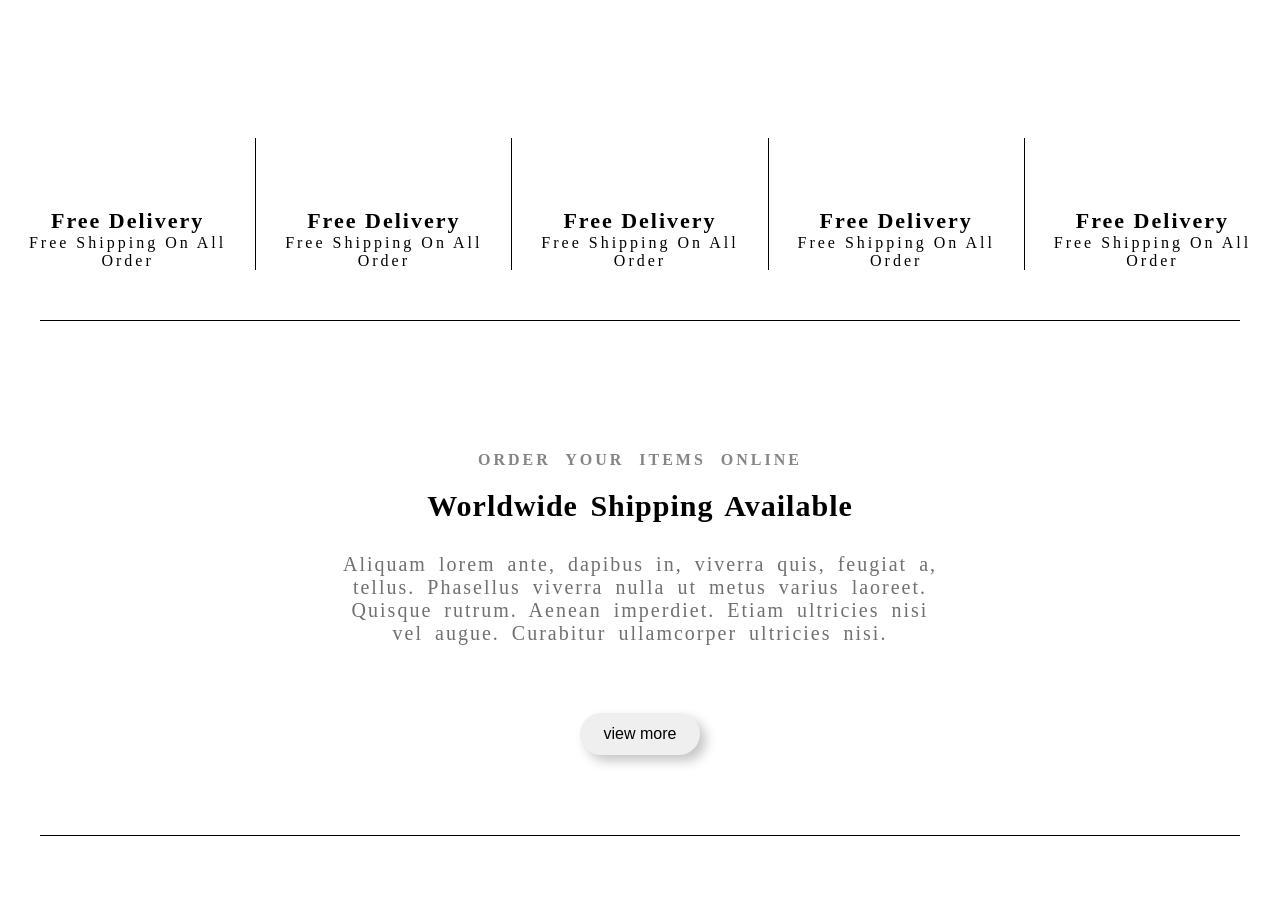
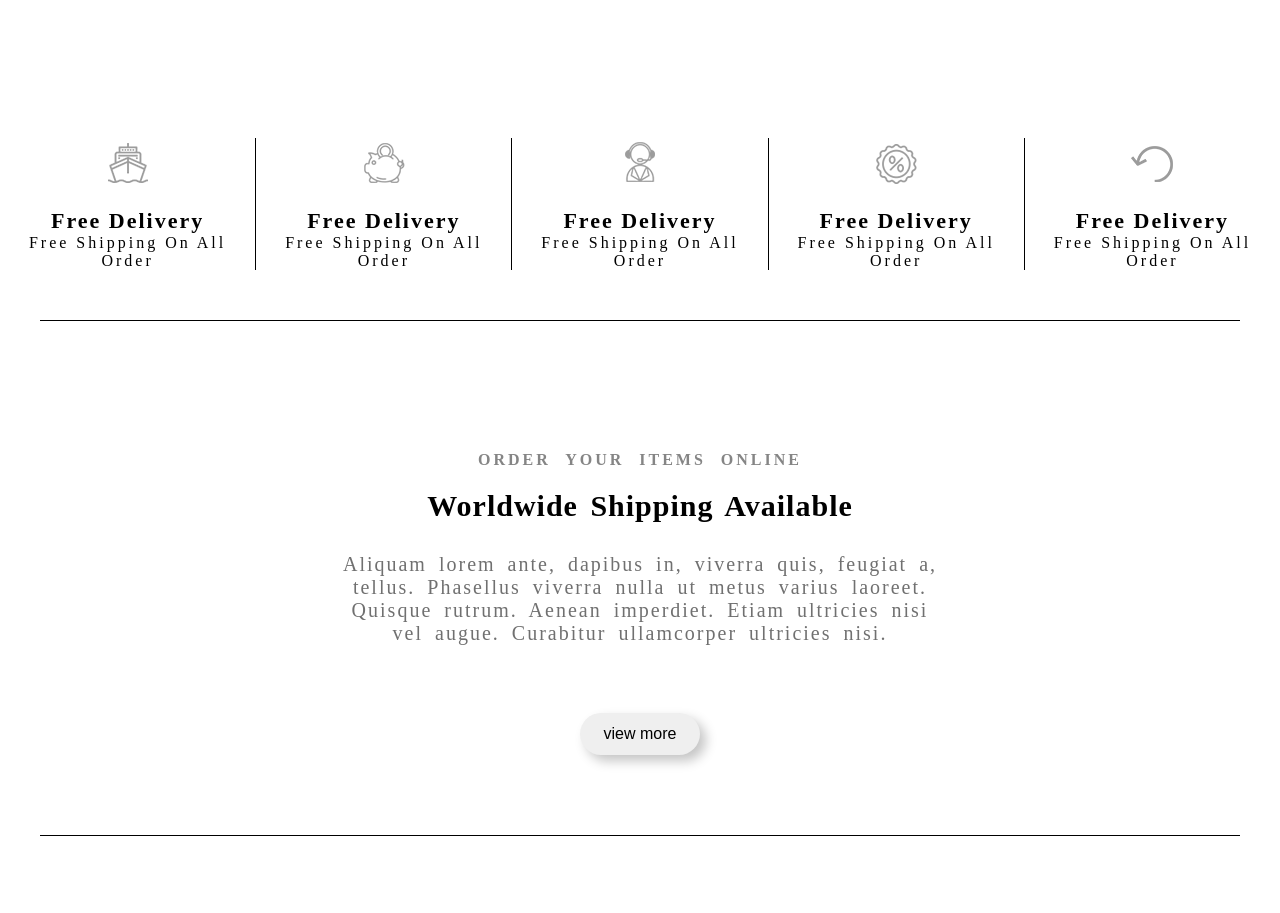
Before and after one commit to 3laam7md/project-2, a plain HTML site: page index.html in a window 1280 px wide. Shown: the part 2540-3453 px from the top of the page. Drawn offline with Linux system fonts and the light colour scheme.

Commit message:
Update style.css

```diff
--- a/css/style.css
+++ b/css/style.css
@@ -426,7 +426,7 @@ ul {
 }
 
 .sprite-img {
-    background-image: url(images/service-icon.png);
+    background-image: url(../images/service-icon.png);
     background-repeat: no-repeat;
     height: 70px;
 }
```
